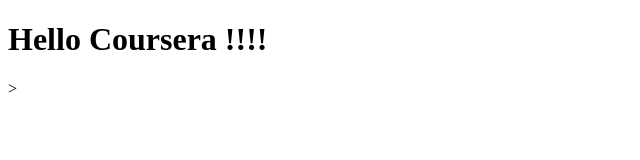
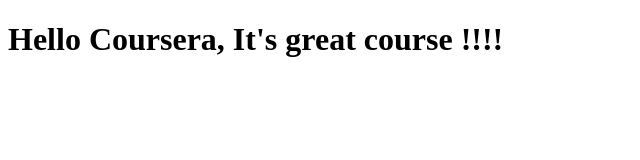
Before and after one commit to sagarj1411/coursera-test, a plain HTML site: page site/index.html in a window 1280 px wide. Shown: the whole page, without its empty margins (0-640 px from the left). Drawn offline with Linux system fonts and the light colour scheme.

Commit message:
small edition to our page content.

```diff
--- a/site/index.html
+++ b/site/index.html
@@ -4,6 +4,6 @@
 	<title>Coursera-Test</title>
 </head>
 <body>
-	<h1>Hello Coursera !!!!</h1>>
+	<h1>Hello Coursera, It's great course  !!!!</h1>
 </body>
 </html>
```
